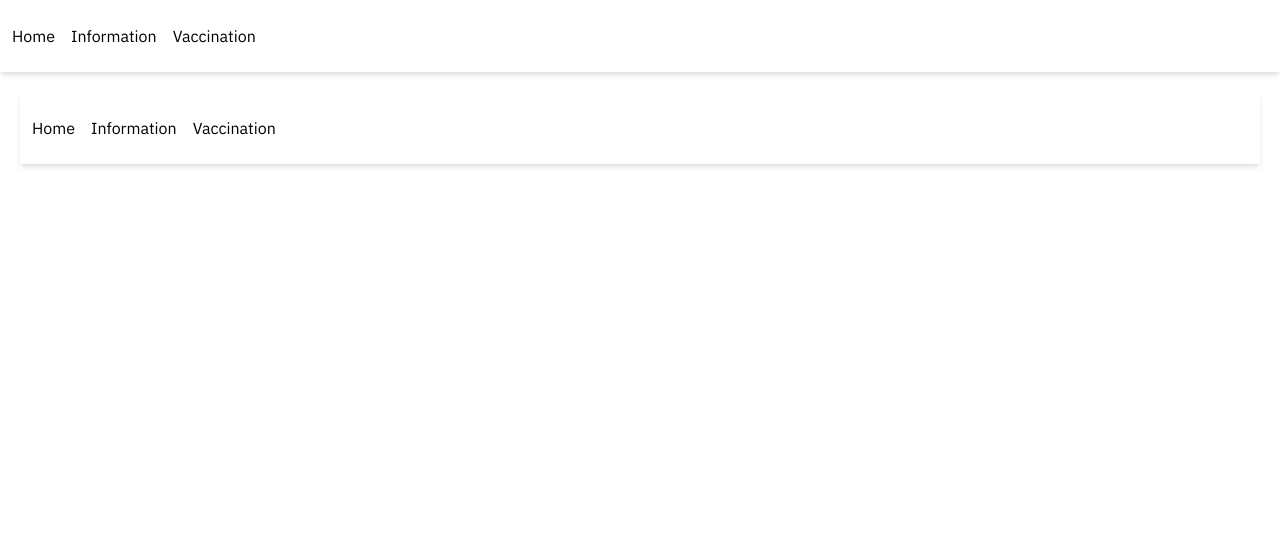
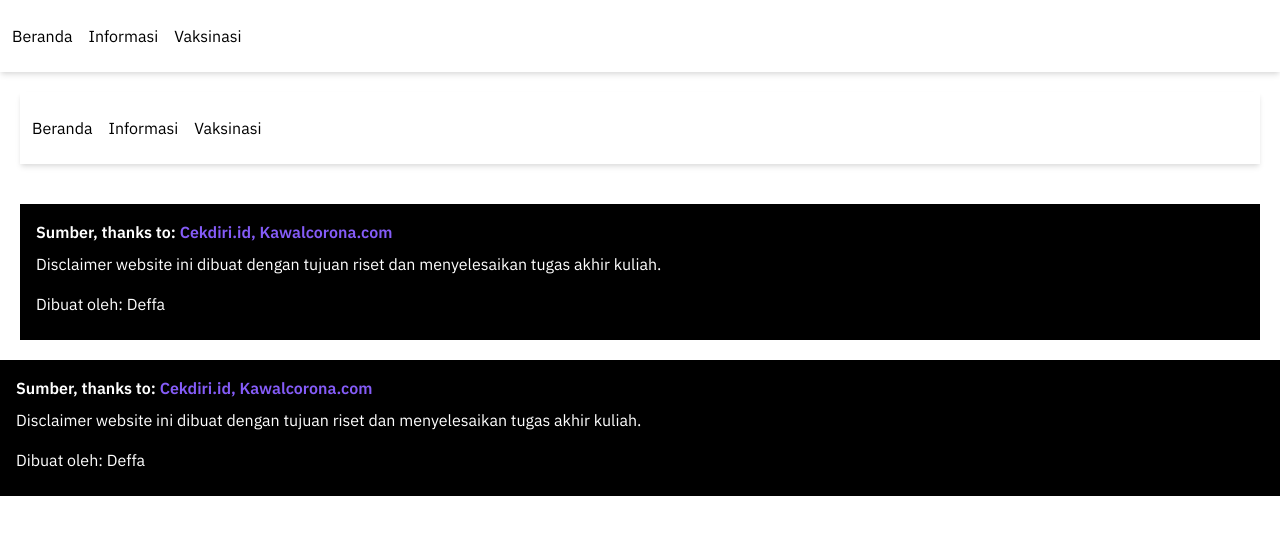
Before and after one commit to fuadmahmud/covid-stats, a Next.js app: page /pagebase in a window 1280 px wide. Shown: the top 534 px of the page. Built offline with nearby package versions, Linux system fonts and the light colour scheme.

Commit message:
add vaccination pages

```diff
--- a/components/Footer.js
+++ b/components/Footer.js
@@ -1,7 +1,28 @@
 function Footer() {
   return (
-    <div>
-      <p>Footer</p>
+    <div className="flex flex-col max-w bg-black p-4">
+      <span className="text-white font-bold">
+        Sumber, thanks to:&nbsp;
+        <a
+          className="text-primary"
+          href="https://cekdiri.id/vaksinasi/"
+          target="_blank"
+        >
+          Cekdiri.id,{" "}
+        </a>
+        <a
+          className="text-primary"
+          href="https://api.kawalcorona.com/indonesia"
+          target="_blank"
+        >
+          Kawalcorona.com
+        </a>
+      </span>
+      <span className="text-white my-2">
+        Disclaimer website ini dibuat dengan tujuan riset dan menyelesaikan
+        tugas akhir kuliah.
+      </span>
+      <span className="text-white my-2">Dibuat oleh: Deffa</span>
     </div>
   );
 }
--- a/components/Header.js
+++ b/components/Header.js
@@ -5,17 +5,17 @@ function Header() {
     <header className="flex space-x-4 max-w bg-white shadow-md px-3 py-6">
       <div>
         <Link href="/">
-          <a>Home</a>
+          <a>Beranda</a>
         </Link>
       </div>
       <div>
         <Link href="/detail">
-          <a>Information</a>
+          <a>Informasi</a>
         </Link>
       </div>
       <div>
         <Link href="/vaccination">
-          <a>Vaccination</a>
+          <a>Vaksinasi</a>
         </Link>
       </div>
     </header>
--- /dev/null
+++ b/components/ProgressBar.js
@@ -0,0 +1,22 @@
+import React from "react";
+
+export default function ProgressBar({ data, title }) {
+  const intData = parseInt(data.substring(0, data.length - 1));
+  const percentage = intData >= 100 ? "100%" : data;
+  const formatedTitle = title
+    .split("_")
+    .map((item) => item.charAt(0).toUpperCase() + item.substring(1))
+    .join(" ");
+  return (
+    <div className="flex flex-col mb-4 static">
+      <span>{formatedTitle}</span>
+      <div className="bg-purple-100 w-full h-8 rounded-lg static">
+        <span className="text-xs absolute mt-2 mx-2">{percentage}</span>
+        <div
+          className="flex bg-purple-400 h-8 z-10 rounded-lg text-black items-center justify-center"
+          style={{ width: percentage }}
+        ></div>
+      </div>
+    </div>
+  );
+}
--- a/pages/index.js
+++ b/pages/index.js
@@ -28,8 +28,8 @@ export default function Home(props) {
   });
   return (
     <div>
+      <span className="font-bold text-3xl">Total Kasus di Indonesia</span>
       <Card>
-        <span className="font-bold">Total Kasus di Indonesia</span>
         <div className="flex justify-between items-center">
           <PieChart data={pieData} />
           <div>
--- a/pages/pagebase.js
+++ b/pages/pagebase.js
@@ -1,5 +1,6 @@
 import Head from "next/head";
 import Header from "../components/Header";
+import Footer from "../components/Footer";
 
 function PageBase({ children }) {
   return (
@@ -12,6 +13,9 @@ function PageBase({ children }) {
         <Header />
         <div className="p-5">{children}</div>
       </main>
+      <footer>
+        <Footer />
+      </footer>
     </div>
   );
 }
--- a/pages/vaccination.js
+++ b/pages/vaccination.js
@@ -1,15 +1,39 @@
 import Card from "../components/Card";
+import ProgressBar from "../components/ProgressBar";
+import { formatNumber } from "../utils/helper";
 
-export default function Vaccination(props) {
-  const { data } = props;
+export default function Vaccination({ data }) {
   const latestData = data?.monitoring?.[data.monitoring.length - 1];
+  const cakupan = latestData.cakupan || {};
+
   return (
-    <div>
-      <span className="font-bold mb-8">
+    <div className="flex flex-col">
+      <span className="font-bold mb-8 text-3xl">
         Status vaksinasi saat ini di Indonesia
       </span>
+      <span className="my-4">
+        Status diperbaharui pertanggal {latestData.date}
+      </span>
       <Card>
-        <span></span>
+        <span className="font-bold text-lg my-4">Sasaran Vaksinasi</span>
+        <div className="bg-purple-400 p-4 rounded-lg text-white flex flex-col mb-4">
+          <span className="font-bold">Total Sasaran Vaksinasi</span>
+          <span>{formatNumber(latestData.total_sasaran_vaksinasi)}</span>
+        </div>
+        <div className="bg-purple-400 p-4 rounded-lg text-white flex flex-col mb-4">
+          <span className="font-bold">Total Vaksinasi Pertama</span>
+          <span>{formatNumber(latestData.vaksinasi1)}</span>
+        </div>
+        <div className="bg-purple-400 p-4 rounded-lg text-white flex flex-col mb-4">
+          <span className="font-bold">Total Vaksinasi Kedua</span>
+          <span>{formatNumber(latestData.vaksinasi2)}</span>
+        </div>
+      </Card>
+      <Card>
+        <span className="font-bold text-lg my-4">Cakupan Persentase</span>
+        {Object.keys(cakupan).map((key, index) => (
+          <ProgressBar key={index} data={cakupan[key]} title={key} />
+        ))}
       </Card>
     </div>
   );
--- a/tailwind.config.js
+++ b/tailwind.config.js
@@ -8,6 +8,7 @@ module.exports = {
       sans: ['"IBM Plex Sans"', "sans-serif"],
     },
     textColor: {
+      white: "#FFFFFF",
       primary: "#855CF8",
       dark: "#263238",
       "purple-100": "#E289F2",
@@ -18,20 +19,24 @@ module.exports = {
       current: "currentColor",
       black: colors.black,
       white: colors.white,
-      gray: colors.trueGray,
+      gray: colors.gray,
       indigo: colors.indigo,
       red: colors.rose,
       yellow: colors.amber,
       primary: {
         DEFAULT: "#855CF8",
+        100: "#855CF8",
       },
       dark: {
         DEFAULT: "#263238",
+        100: "#263238",
       },
       purple: {
         DEFAULT: "#E289F2",
         100: "#E289F2",
-        200: "#513795",
+        200: "#C253B3",
+        300: "#513795",
+        400: "#855CF8",
       },
     },
     extend: {},
```
